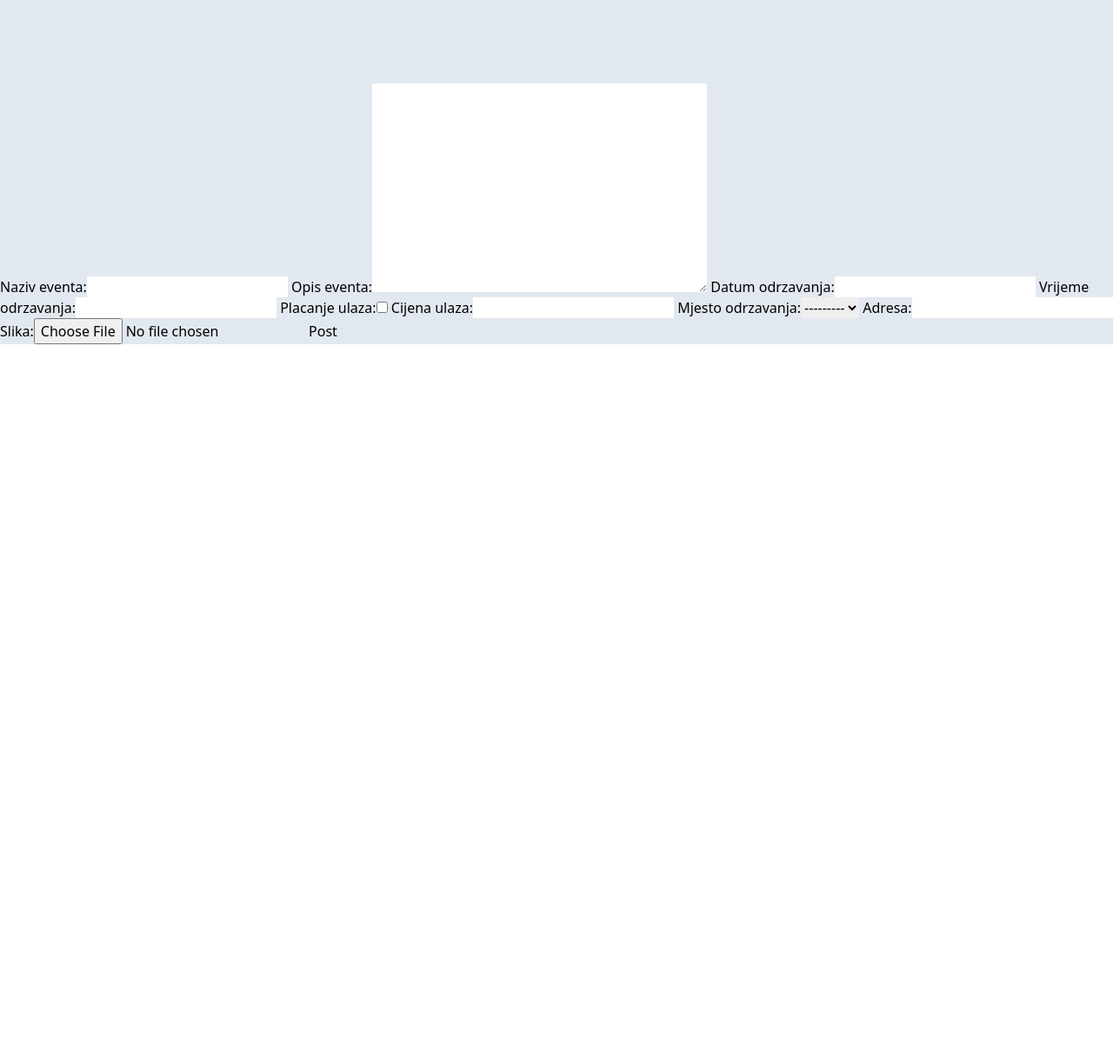
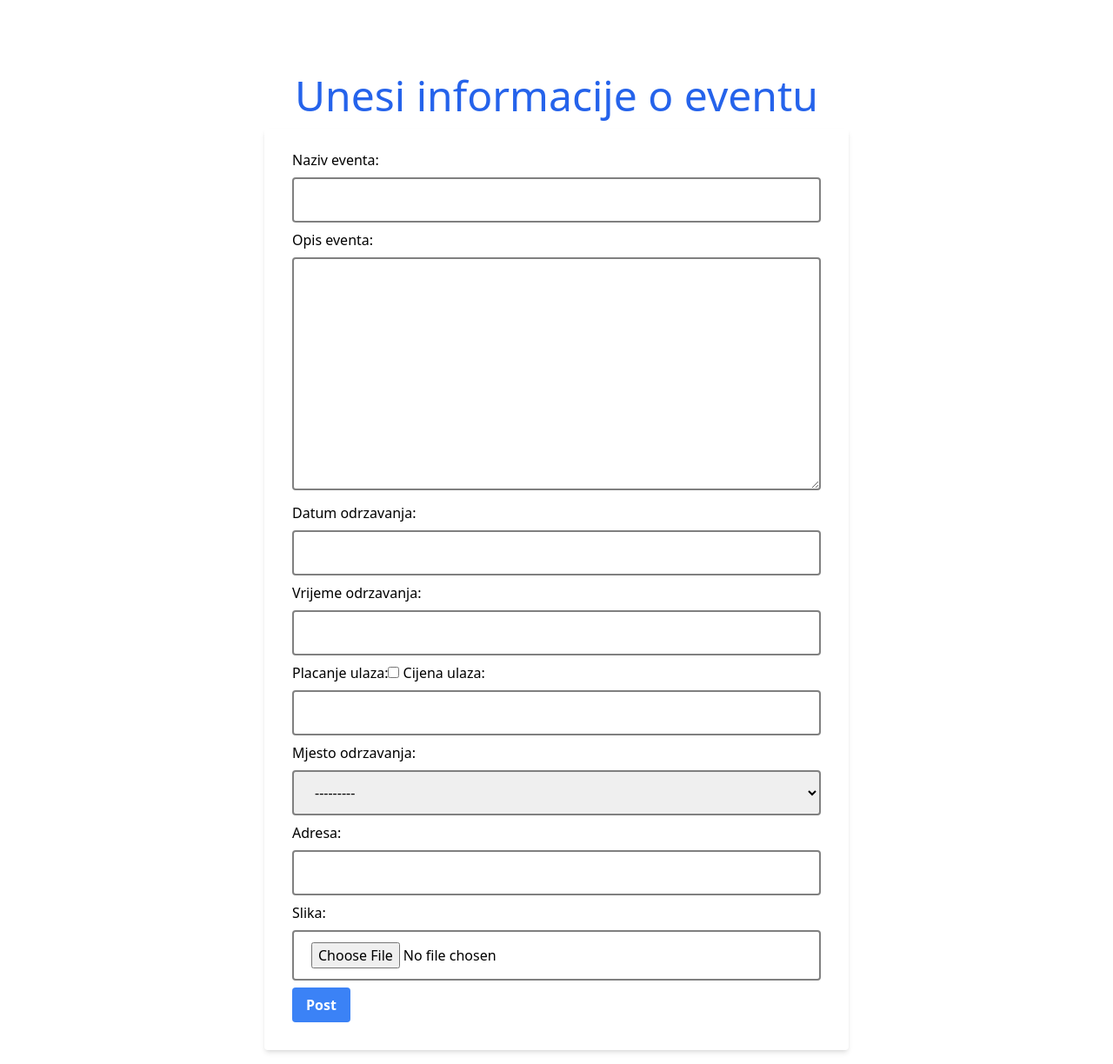
Before and after one commit to Marin260/eventProject, a Django app: page /event/new/ in a window 1280 px wide. Shown: the whole page at 87% size. Before the commit the page ends 396 px from the top, so only its background shows below. Run offline with Django 3.2, Linux system fonts and the light colour scheme; the visitor is signed in with stand-in values (Sample User, id 1); data that the repository does not hold is empty; some libraries are stand-ins or nearby versions.

Commit message:
Styled other forms

```diff
--- a/templates/account/login.html
+++ b/templates/account/login.html
@@ -17,7 +17,7 @@
         border: 2px solid gray;
         border-radius: 4px;
     }
-    </style>
+</style>
 <div class="grid place-items-center pt-64">
 
 {% load i18n %}
--- a/templates/main/event_form.html
+++ b/templates/main/event_form.html
@@ -1,12 +1,72 @@
 {% extends "base_generic.html" %}
 {% block content %}
 
-<div class="pt-24 content bg-slate-200">
-    <form method="POST" enctype="multipart/form-data">
+<style>
+    input[type=text] {
+        width: 100%;
+        padding: 12px 20px;
+        margin: 8px 0;
+        box-sizing: border-box;
+        border: 2px solid gray;
+        border-radius: 4px;
+      }
+    input[type=password] {
+        width: 100%;
+        padding: 12px 20px;
+        margin: 8px 0;
+        box-sizing: border-box;
+        border: 2px solid gray;
+        border-radius: 4px;
+    }
+    input[type=number] {
+        width: 100%;
+        padding: 12px 20px;
+        margin: 8px 0;
+        box-sizing: border-box;
+        border: 2px solid gray;
+        border-radius: 4px;
+    }
+    input[type=file] {
+        width: 100%;
+        padding: 12px 20px;
+        margin: 8px 0;
+        box-sizing: border-box;
+        border: 2px solid gray;
+        border-radius: 4px;
+    }
+    select {
+        width: 100%;
+        padding: 12px 20px;
+        margin: 8px 0;
+        box-sizing: border-box;
+        border: 2px solid gray;
+        border-radius: 4px;
+    }
+    textarea {
+        width: 100%;
+        padding: 12px 20px;
+        margin: 8px 0;
+        box-sizing: border-box;
+        border: 2px solid gray;
+        border-radius: 4px;
+    }
+    .headingBlueFont {
+        font-family: ui-sans-serif, system-ui, -apple-system, BlinkMacSystemFont, "Segoe UI", Roboto, "Helvetica Neue", Arial, "Noto Sans", sans-serif, "Apple Color Emoji", "Segoe UI Emoji", "Segoe UI Symbol", "Noto Color Emoji";
+    }
+</style>
+
+<div class="grid place-items-center pt-20">
+
+<p class="font-medium leading-tight text-5xl mt-0 mb-2 text-blue-600 headingBlueFont">Unesi informacije o eventu</p>
+
+<div class="w-full sm:max-w-sm xl:max-w-2xl">
+    <form method="POST" enctype="multipart/form-data" class="bg-white shadow-md rounded px-8 pt-6 pb-8 mb-4">
         {% csrf_token %}
         {{form}}
-        <button type="submit">Post</button>
+        <button type="submit" class="bg-blue-500 hover:bg-blue-700 text-white font-bold py-2 px-4 rounded focus:outline-none focus:shadow-outline">Post</button>
     </form>
 </div>
 
+</div>
+
 {% endblock content %}
```
Also changed, not shown: templates/account/signup.html (added, +50 -0 lines), templates/userProfile/profile_form.html (+63 -2 lines).
